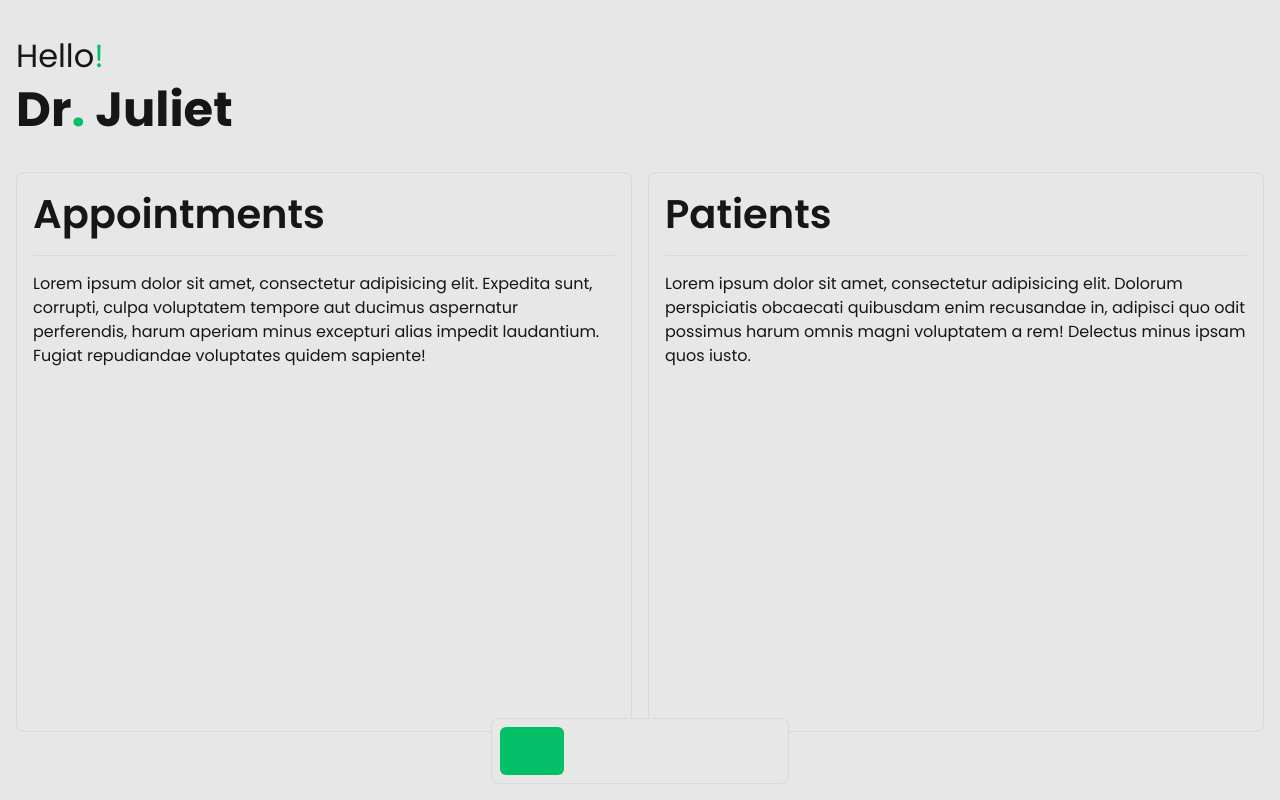
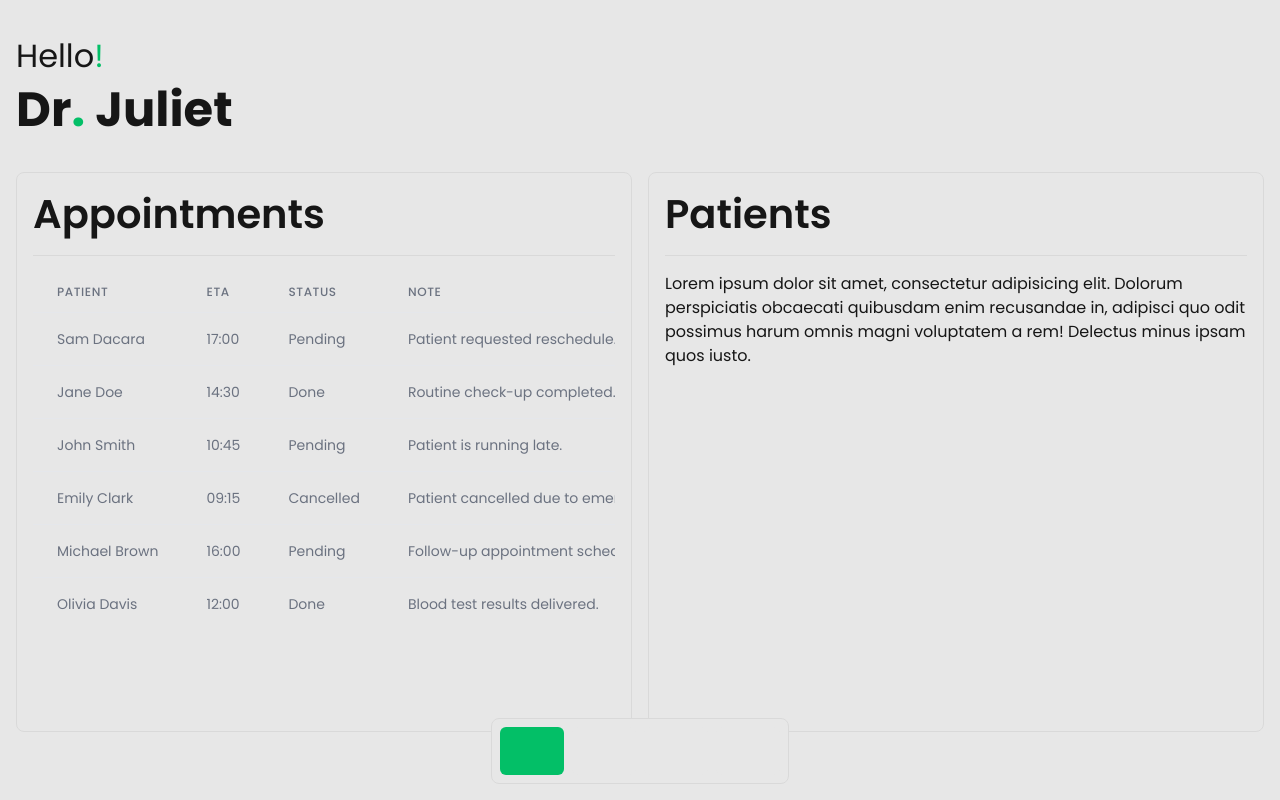
Before and after one commit to Samshh/OBGYN-Website, a React (Vite) app in the folder frontend/: page /doctor in a window 1280 px wide. Built offline with nearby package versions, Linux system fonts and the light colour scheme; some icons are missing.

Commit message:
added DataTable Component

```diff
--- /dev/null
+++ b/frontend/src/UI/DataTable.tsx
@@ -0,0 +1,45 @@
+interface DataTableProps {
+  className?: string;
+  data: Array<{ [key: string]: string | number | boolean | object }>;
+}
+
+export default function DataTable({ className, data }: DataTableProps) {
+  if (!data.length) return null;
+
+  const columnNames = Object.keys(data[0]).filter((key) => !key.toLowerCase().includes("id"));
+
+  return (
+    <div className={className}>
+      <table className="min-w-full divide-y">
+        <thead>
+          <tr>
+            {columnNames.map((columnName, index) => (
+              <th
+                key={index}
+                scope="col"
+                className="px-6 py-3 text-left text-xs font-medium text-gray-500 uppercase tracking-wider"
+              >
+                {columnName}
+              </th>
+            ))}
+          </tr>
+        </thead>
+        <tbody className="bg-white divide-y divide-gray-200">
+          {data.map((row, rowIndex) => (
+            <tr key={rowIndex}>
+              {columnNames.map((columnName, colIndex) => (
+                <td key={colIndex} className="px-6 py-4 whitespace-nowrap text-sm text-gray-500">
+                  {typeof row[columnName] === "object"
+                    ? Object.values(row[columnName])
+                        .filter((value) => typeof value !== "number")
+                        .join(" ")
+                    : row[columnName]}
+                </td>
+              ))}
+            </tr>
+          ))}
+        </tbody>
+      </table>
+    </div>
+  );
+}
--- a/frontend/src/folds/doctor-fold/dashboard/index.tsx
+++ b/frontend/src/folds/doctor-fold/dashboard/index.tsx
@@ -1,6 +1,94 @@
 import DashCard from "@/UI/DashCard";
+import DataTable from "@/UI/DataTable";
 
 export default function Dashboard() {
+  const TableData = [
+    {
+      AppointmentID: 1,
+      Patient: {
+        PatientID: 1,
+        FirstName: "Sam",
+        LastName: "Dacara",
+      },
+      ETA: "17:00",
+      Status: {
+        StatusID: 1,
+        Status: "Pending", // Pending, Done, Cancelled
+      },
+      Note: "Patient requested reschedule.",
+    },
+    {
+      AppointmentID: 2,
+      Patient: {
+        PatientID: 2,
+        FirstName: "Jane",
+        LastName: "Doe",
+      },
+      ETA: "14:30",
+      Status: {
+        StatusID: 2,
+        Status: "Done",
+      },
+      Note: "Routine check-up completed.",
+    },
+    {
+      AppointmentID: 3,
+      Patient: {
+        PatientID: 3,
+        FirstName: "John",
+        LastName: "Smith",
+      },
+      ETA: "10:45",
+      Status: {
+        StatusID: 1,
+        Status: "Pending",
+      },
+      Note: "Patient is running late.",
+    },
+    {
+      AppointmentID: 4,
+      Patient: {
+        PatientID: 4,
+        FirstName: "Emily",
+        LastName: "Clark",
+      },
+      ETA: "09:15",
+      Status: {
+        StatusID: 3,
+        Status: "Cancelled",
+      },
+      Note: "Patient cancelled due to emergency.",
+    },
+    {
+      AppointmentID: 5,
+      Patient: {
+        PatientID: 5,
+        FirstName: "Michael",
+        LastName: "Brown",
+      },
+      ETA: "16:00",
+      Status: {
+        StatusID: 1,
+        Status: "Pending",
+      },
+      Note: "Follow-up appointment scheduled.",
+    },
+    {
+      AppointmentID: 6,
+      Patient: {
+        PatientID: 6,
+        FirstName: "Olivia",
+        LastName: "Davis",
+      },
+      ETA: "12:00",
+      Status: {
+        StatusID: 2,
+        Status: "Done",
+      },
+      Note: "Blood test results delivered.",
+    },
+  ];
+
   return (
     <div className="flex-grow flex flex-col h-auto">
       <div className="flex-col flex gap-[1rem]">
@@ -17,19 +105,18 @@ export default function Dashboard() {
             <DashCard.Title>Appointments</DashCard.Title>
             <DashCard.Separator />
             <DashCard.Content className="overflow-y-auto">
-              Lorem ipsum dolor sit amet, consectetur adipisicing elit. Expedita
-              sunt, corrupti, culpa voluptatem tempore aut ducimus aspernatur
-              perferendis, harum aperiam minus excepturi alias impedit
-              laudantium. Fugiat repudiandae voluptates quidem sapiente!
+              <DataTable className="w-full" data={TableData} />
             </DashCard.Content>
           </DashCard>
           <DashCard>
             <DashCard.Title>Patients</DashCard.Title>
             <DashCard.Separator />
-            Lorem ipsum dolor sit amet, consectetur adipisicing elit. Dolorum
-            perspiciatis obcaecati quibusdam enim recusandae in, adipisci quo
-            odit possimus harum omnis magni voluptatem a rem! Delectus minus
-            ipsam quos iusto.
+            <DashCard.Content className="overflow-y-auto">
+              Lorem ipsum dolor sit amet, consectetur adipisicing elit. Dolorum
+              perspiciatis obcaecati quibusdam enim recusandae in, adipisci quo
+              odit possimus harum omnis magni voluptatem a rem! Delectus minus
+              ipsam quos iusto.
+            </DashCard.Content>
           </DashCard>
         </div>
       </div>
--- a/frontend/src/index.css
+++ b/frontend/src/index.css
@@ -16,19 +16,6 @@
     width: 100%;
     min-height: 100vh;
     @apply overflow-x-hidden;
-  }
-
-  ::-webkit-scrollbar {
-    width: 0.25rem;
-  }
-
-  ::-webkit-scrollbar-thumb {
-    background: #888;
-    border-radius: 10px;
-  }
-
-  ::-webkit-scrollbar-thumb:hover {
-    background: #555;
   }
 
   /* Overflow Debugger */
```
